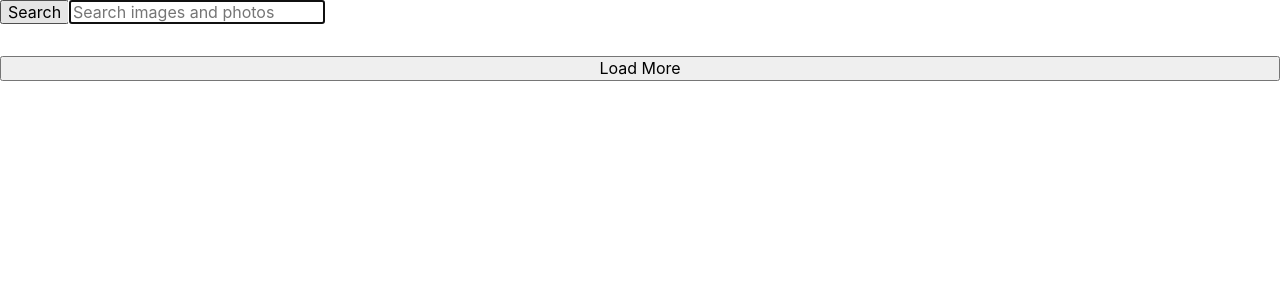
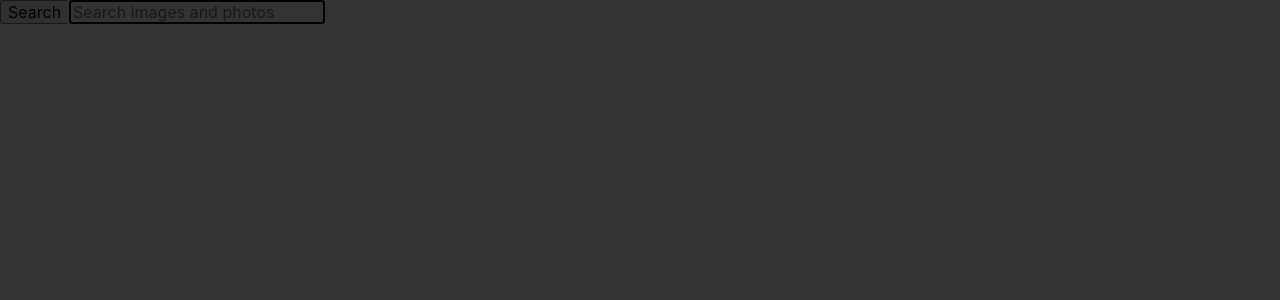
Before and after one commit to EkaterinaSilchenko1983/goit-react-hw-03-image-finder, a React (Create React App) app: page / in a window 1280 px wide. Shown: the top 300 px of the page. Built offline with nearby package versions, Linux system fonts and the light colour scheme.

Commit message:
add modal

```diff
--- a/package.json
+++ b/package.json
@@ -11,6 +11,7 @@
     "modern-normalize": "^1.1.0",
     "react": "^18.1.0",
     "react-dom": "^18.1.0",
+    "react-loader-spinner": "^5.3.4",
     "react-scripts": "5.0.1",
     "styled-components": "^5.3.6",
     "web-vitals": "^2.1.3"
--- a/public/index.html
+++ b/public/index.html
@@ -60,6 +60,7 @@
   <body>
     <noscript>You need to enable JavaScript to run this app.</noscript>
     <div id="root"></div>
+    <div id="modal-root"></div>
     <!--
       This HTML file is a template.
       If you open it directly in the browser, you will see an empty page.
--- a/src/components/App.jsx
+++ b/src/components/App.jsx
@@ -5,6 +5,8 @@
 import { GlobalStyle } from './GlobalStyle';
 import { Searchbar } from './Searchbar/Searchbar';
 import { ImageGallery } from './ImageGallery/ImageGallery';
+import { Loader } from './Loader/Loader';
+import { Modal } from './Modal/Modal';
 
 export class App extends Component {
   state = {
@@ -12,6 +14,9 @@
     query: [],
     images: [],
     error: null,
+    isLoading: false,
+
+    selectedImage: null,
   };
 
   handleSubmit = evt => {
@@ -29,6 +34,7 @@
       prevState.query !== this.state.query ||
       prevState.page !== this.state.page
     ) {
+      this.setState({ isLoading: true });
       try {
         const response = await fetchGalleryWithQuery(
           this.state.query,
@@ -39,7 +45,7 @@
       } catch (error) {
         this.setState({ error });
       } finally {
-        // this.setState({ isLoading: false });
+        this.setState({ isLoading: false });
       }
     }
   }
@@ -61,9 +67,16 @@
         }}
       >
         <Searchbar onSubmit={this.handleSubmit} />
-        <ImageGallery images={this.state.images} />
+        {this.state.isLoading ? (
+          <Loader />
+        ) : (
+          <ImageGallery images={this.state.images} />
+        )}
 
-        <Button onClick={this.hendleLoadMore} />
+        <Modal isOpen={this.state.selectedImage} />
+        {this.state.images.length > 0 && (
+          <Button onClick={this.hendleLoadMore} />
+        )}
         <GlobalStyle />
       </div>
     );
--- /dev/null
+++ b/src/components/Loader/Loader.js
@@ -0,0 +1,16 @@
+import { ThreeDots } from 'react-loader-spinner';
+
+export const Loader = () => (
+  <div>
+    <ThreeDots
+      height="80"
+      width="80"
+      radius="9"
+      color="#4fa94d"
+      ariaLabel="three-dots-loading"
+      wrapperStyle={{}}
+      wrapperClassName=""
+      visible={true}
+    />
+  </div>
+);
--- /dev/null
+++ b/src/components/Modal/Modal.js
@@ -0,0 +1,20 @@
+import propTypes from 'prop-types';
+import { createPortal } from 'react-dom';
+import { ModalImage, Overlay } from './Modal.styled';
+
+const modalRoot = document.querySelector('#modal-root');
+export const Modal = ({ src, alt, handleClose }) =>
+  createPortal(
+    <Overlay onClick={handleClose}>
+      <ModalImage>
+        <img src={src} alt={alt} />
+      </ModalImage>
+    </Overlay>,
+    modalRoot
+  );
+
+Modal.propTypes = {
+  src: propTypes.string.isRequired,
+  alt: propTypes.string.isRequired,
+  handleClose: propTypes.func.isRequired,
+};
--- /dev/null
+++ b/src/components/Modal/Modal.styled.js
@@ -0,0 +1,18 @@
+import styled from 'styled-components';
+export const Overlay = styled.div`
+  position: fixed;
+  top: 0;
+  left: 0;
+  width: 100vw;
+  height: 100vh;
+  display: flex;
+  justify-content: center;
+  align-items: center;
+  background-color: rgba(0, 0, 0, 0.8);
+  z-index: 1200;
+`;
+
+export const ModalImage = styled.div`
+  max-width: calc(100vw - 48px);
+  max-height: calc(100vh - 24px);
+`;
```
Also changed, not shown: 1 other file (tests, documents, lock files or other folders).
